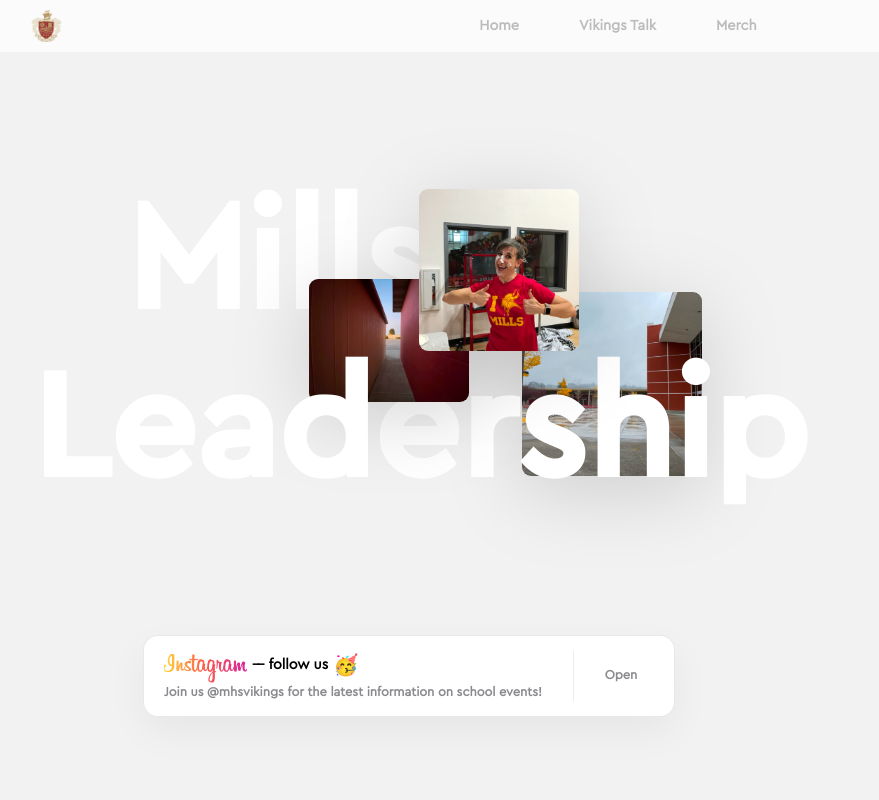
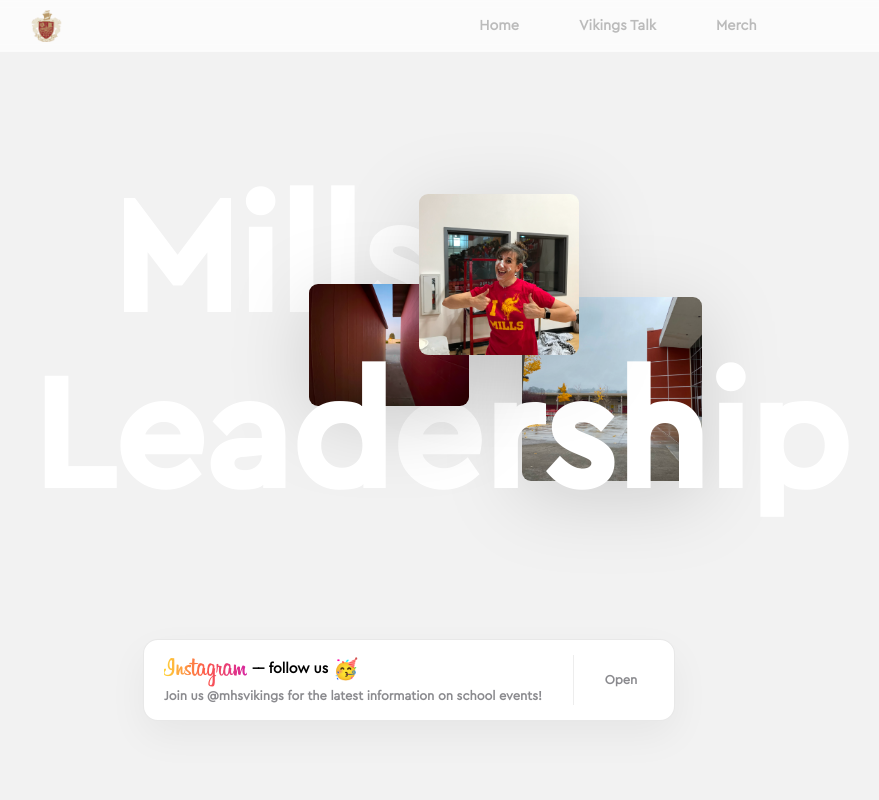
Before and after one commit to Polarizz/Mills-Leadership, a plain HTML site: page index.html in a window 1280 px wide. Shown: the top 800 px of the page, without its empty margins (231-1110 px from the left). Drawn offline with nearby package versions, Linux system fonts and the light colour scheme; a web font is replaced by a local one.

Commit message:
Font change

```diff
--- a/assets/styles/main.css
+++ b/assets/styles/main.css
@@ -52,7 +52,7 @@ h6 {
 
 h1 {
     font-family: "cera_promedium";
-    font-size: 9.5em;
+    font-size: 10em;
     line-height: 1.1;
 }
 
@@ -188,7 +188,7 @@ img {
 
 img#dove {
     position: absolute;
-    top: 200px;
+    top: 210px;
     right: calc(50% - 170px);
     width: 160px;
     z-index: 9;
@@ -196,7 +196,7 @@ img#dove {
 
 img#hallway {
     position: absolute;
-    top: 270px;
+    top: 280px;
     right: calc(50% - 60px);
     width: 160px;
     z-index: 3;
@@ -204,7 +204,7 @@ img#hallway {
 
 img#rain {
     position: absolute;
-    top: 280px;
+    top: 290px;
     right: calc(50% - 293px);
     width: 180px;
     z-index: 0;
@@ -229,7 +229,7 @@ img#rain {
 
 .hero-card:hover span {
     color: black;
-    transform: rotate(10deg);
+    transform: rotate(20deg);
 }
 
 .hero-card:hover {
```
